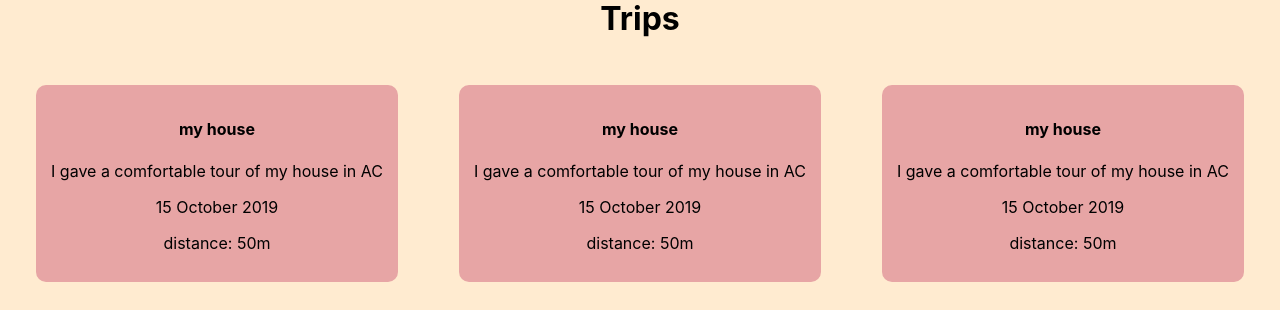
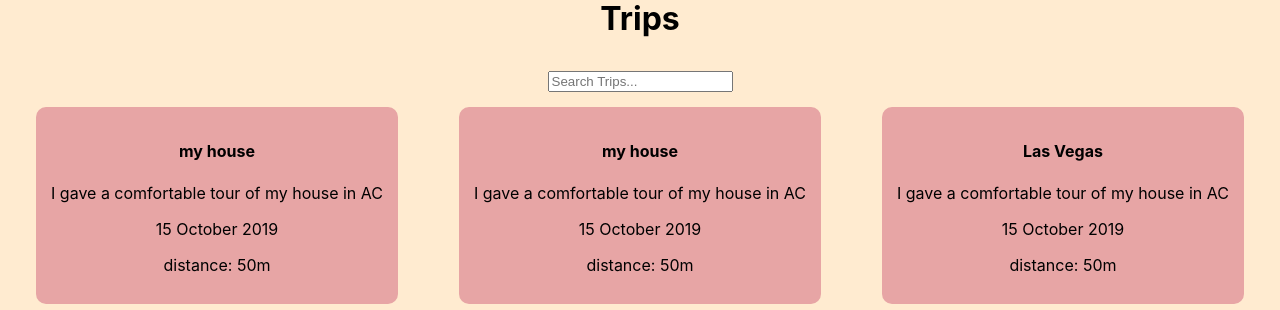
Before and after one commit to Build-Week-FT-Guidr/front-end, a React (Create React App) app in the folder guidr/: page /profile in a window 1280 px wide. Shown: the part 440-750 px from the top of the page. Built offline with nearby package versions, Linux system fonts and the light colour scheme.

Commit message:
Added search functionality in Profile.js, had to make some adjustments to the file. Gave link basic styling, and started to add Trip component. Need to figure out how to make it dynamic).

```diff
--- a/guidr/src/App.js
+++ b/guidr/src/App.js
@@ -7,7 +7,7 @@ import Signup from "./Components/Signup";
 import NavigationLinks from "./Components/Navigation/NavigationLinks";
 import Footer from "./Components/Footer";
 import Profile from "./Components/Profile";
-// import TripCard from "./Components/TripCard";
+import TripCard from "./Components/TripCard";
 
 function App() {
   return (
@@ -17,7 +17,7 @@ function App() {
       <Route path="/login" component={Login} />
       <Route path="/signup" component={Signup} />
       <Route path="/profile" component={Profile} />
-      {/* <Route path="/trip" component={TripCard} /> */}
+      <Route path="/trip" component={TripCard} />
       <Footer />
     </div>
   );
--- a/guidr/src/Components/Profile.js
+++ b/guidr/src/Components/Profile.js
@@ -1,125 +1,150 @@
-import React from 'react';
-import {Link} from 'react-router-dom'
+import React, { useState, useEffect } from "react";
+import { Link } from "react-router-dom";
+import SearchForm from "./SearchForm";
 const Profile = () => {
- const dummyTrips = [{
-     title: 'my house',
-     description: 'I gave a comfortable tour of my house in AC',
+  const dummyTrips = [
+    {
+      title: "my house",
+      description: "I gave a comfortable tour of my house in AC",
       isPrivate: false,
       isProfessional: true,
-     images: '',
+      images: "",
       distance: "50m",
-     date: '15 October 2019 ',
-     tripType: 'short stroll in AC',
+      date: "15 October 2019 ",
+      tripType: "short stroll in AC",
       id: 1
     },
     {
-    title: 'my house',
-    description: 'I gave a comfortable tour of my house in AC',
+      title: "my house",
+      description: "I gave a comfortable tour of my house in AC",
       isPrivate: false,
       isProfessional: true,
-    images: '',
+      images: "",
       distance: "50m",
-    date: '15 October 2019 ',
-    tripType: 'short stroll in AC',
+      date: "15 October 2019 ",
+      tripType: "short stroll in AC",
       id: 2
     },
     {
-    title: 'my house',
-    description: 'I gave a comfortable tour of my house in AC',
+      title: "Las Vegas",
+      description: "I gave a comfortable tour of my house in AC",
       isPrivate: false,
       isProfessional: true,
-    images: '',
+      images: "",
       distance: "50m",
-    date: '15 October 2019 ',
-    tripType: 'short stroll in AC',
+      date: "15 October 2019 ",
+      tripType: "short stroll in AC",
       id: 3
     },
     {
-    title: 'my house',
-    description: 'I gave a comfortable tour of my house in AC',
+      title: "my house",
+      description: "I gave a comfortable tour of my house in AC",
       isPrivate: false,
       isProfessional: true,
-    images: '',
+      images: "",
       distance: "50m",
-    date: '15 October 2019 ',
-    tripType: 'short stroll in AC',
+      date: "15 October 2019 ",
+      tripType: "short stroll in AC",
       id: 4
     },
     {
-    title: 'my house',
-    description: 'I gave a comfortable tour of my house in AC',
+      title: "my house",
+      description: "I gave a comfortable tour of my house in AC",
       isPrivate: false,
       isProfessional: true,
-    images: '',
+      images: "",
       distance: "50m",
-    date: '15 October 2019 ',
-    tripType: 'short stroll in AC',
+      date: "15 October 2019 ",
+      tripType: "short stroll in AC",
       id: 5
     },
     {
-    title: 'my house',
-    description: 'I gave a comfortable tour of my house in AC',
+      title: "my house",
+      description: "I gave a comfortable tour of my house in AC",
       isPrivate: false,
       isProfessional: true,
-    images: '',
+      images: "",
       distance: "50m",
-    date: '15 October 2019 ',
-    tripType: 'short stroll in AC',
+      date: "15 October 2019 ",
+      tripType: "short stroll in AC",
       id: 6
     },
     {
-    title: 'my house',
-    description: 'I gave a comfortable tour of my house in AC',
+      title: "my house",
+      description: "I gave a comfortable tour of my house in AC",
       isPrivate: false,
       isProfessional: true,
-    images: '',
+      images: "",
       distance: "50m",
-    date: '15 October 2019 ',
-    tripType: 'short stroll in AC',
+      date: "15 October 2019 ",
+      tripType: "short stroll in AC",
       id: 7
     },
     {
-    title: 'my house',
-    description: 'I gave a comfortable tour of my house in AC',
+      title: "my house",
+      description: "I gave a comfortable tour of my house in AC",
       isPrivate: false,
       isProfessional: true,
-    images: '',
+      images: "",
       distance: "50m",
-    date: '15 October 2019 ',
-    tripType: 'short stroll in AC',
+      date: "15 October 2019 ",
+      tripType: "short stroll in AC",
       id: 8
     }
-]
-    return(
+  ];
+
+  // Set state for the search query and the data so that it can be re-render on useeffect change
+  const [searchQuery, setSearchQuery] = useState("");
+  const [tripData, setTripData] = useState([]);
+
+  const handleChange = event => {
+    setSearchQuery(event.target.value);
+  };
+
+  useEffect(() => {
+    const trips = dummyTrips.filter(trip =>
+      trip.title.toLowerCase().includes(searchQuery.toLowerCase())
+    );
+    setTripData(trips);
+  }, [searchQuery]);
+
+  return (
     <>
-            <section className='profile-header'>
-                <div className = 'profile-pic-half'>
-                    <img src="img"/>
+      <section className="profile-header">
+        <div className="profile-pic-half">
+          <img src="img" />
         </div>
-                <div className='guide-info-half'>
-                    <h3 className='profile-name'>Guide Name</h3>
-                    <h4 className='profile-title'>title</h4>
-                    <h4 className='profile-specialty'>specialty</h4>
+        <div className="guide-info-half">
+          <h3 className="profile-name">Guide Name</h3>
+          <h4 className="profile-title">title</h4>
+          <h4 className="profile-specialty">specialty</h4>
           <p>___ years of experience</p>
           <button>Add Trip</button>
         </div>
       </section>
-            <h3 className='trips-section-title'>Trips</h3>
-            <div className='trips-container'>
+      <h3 className="trips-section-title">Trips</h3>
+      <SearchForm
+        placeholder="Search Trips..."
+        value={searchQuery}
+        onChange={handleChange}
+      />
+      <div className="trips-container">
         {/* map through trips in here */}
 
-                {dummyTrips.map(item => {
-                    return(
-                    <div className='trip-card'>
+        {tripData.map(item => {
+          return (
+            <Link to="/trip">
+              <div className="trip-card" key={item.id}>
                 <h4>{item.title}</h4>
                 <p>{item.description}</p>
                 <p>{item.date}</p>
                 <p>distance: {item.distance}</p>
               </div>
-                    )
+            </Link>
+          );
         })}
       </div>
     </>
-    )
+  );
 };
 export default Profile;
--- /dev/null
+++ b/guidr/src/Components/SearchForm.js
@@ -0,0 +1,18 @@
+import React from "react";
+
+const SearchForm = props => {
+  return (
+    <section className="search-form">
+      <form>
+        <input
+          type="text"
+          placeholder={props.placeholder}
+          value={props.value}
+          onChange={props.onChange}
+        />
+      </form>
+    </section>
+  );
+};
+
+export default SearchForm;
--- a/guidr/src/Components/TripCard.js
+++ b/guidr/src/Components/TripCard.js
@@ -1,9 +1,9 @@
 import React from "react";
 
 const TripCard = props => {
-  const { title, description, distance, date } = props.trip;
+  // const { title, description, distance, date } = props.trip;
 
-  return <h4></h4>;
+  return <h4>Test</h4>;
 };
 
 export default TripCard;
--- a/guidr/src/sass/profile.scss
+++ b/guidr/src/sass/profile.scss
@@ -1,38 +1,47 @@
-.profile-header{
+.profile-header {
   display: flex;
   margin: 0 auto;
   width: 90%;
   justify-content: space-evenly;
   align-items: center;
   margin-bottom: 55px;
-    .profile-name{
+  .profile-name {
     font-size: 3rem;
     margin-bottom: 10px;
   }
-    .profile-title{
+  .profile-title {
     margin: 10px 0;
     font-size: 2rem;
   }
-    .profile-specialty{
+  .profile-specialty {
     margin: 10px 0;
     font-size: 1.5rem;
   }
-    p{
+  p {
     font-size: 1.3rem;
   }
 }
 
-.trips-section-title{
-    font-size: 2rem
+.trips-section-title {
+  font-size: 2rem;
 }
-.trips-container{
+.trips-container {
   display: flex;
   justify-content: space-evenly;
   flex-wrap: wrap;
-    .trip-card{
-        background: #E7A5A5;
+  .trip-card {
+    background: #e7a5a5;
     padding: 13px 15px;
     border-radius: 10px;
     margin: 15px 25px;
+
+    &:hover {
+      box-shadow: 1px 3px 3px #228b22;
     }
   }
+}
+
+a {
+  color: #000;
+  text-decoration: none;
+}
```
Lines whose indentation alone changed are shown as unchanged.
